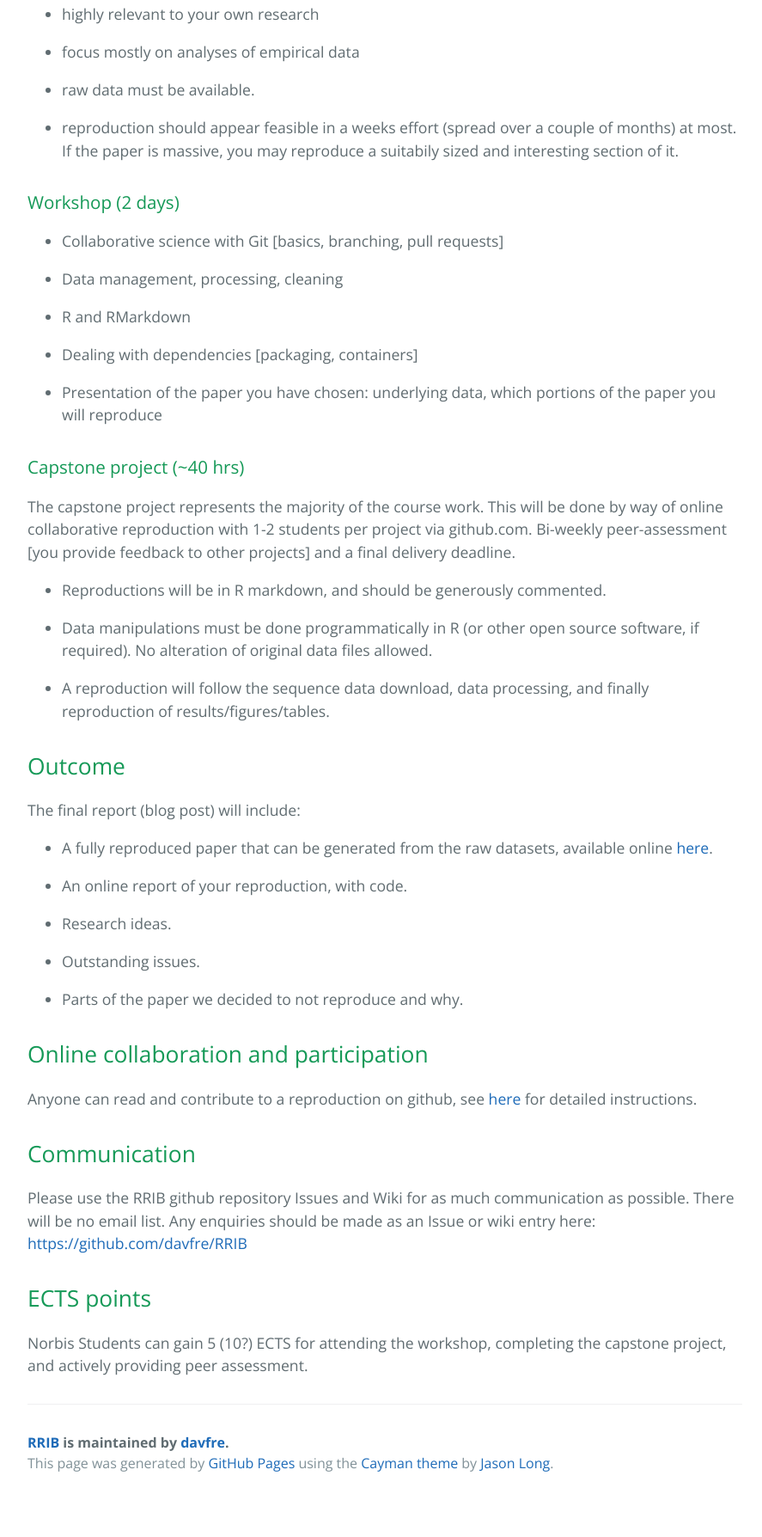
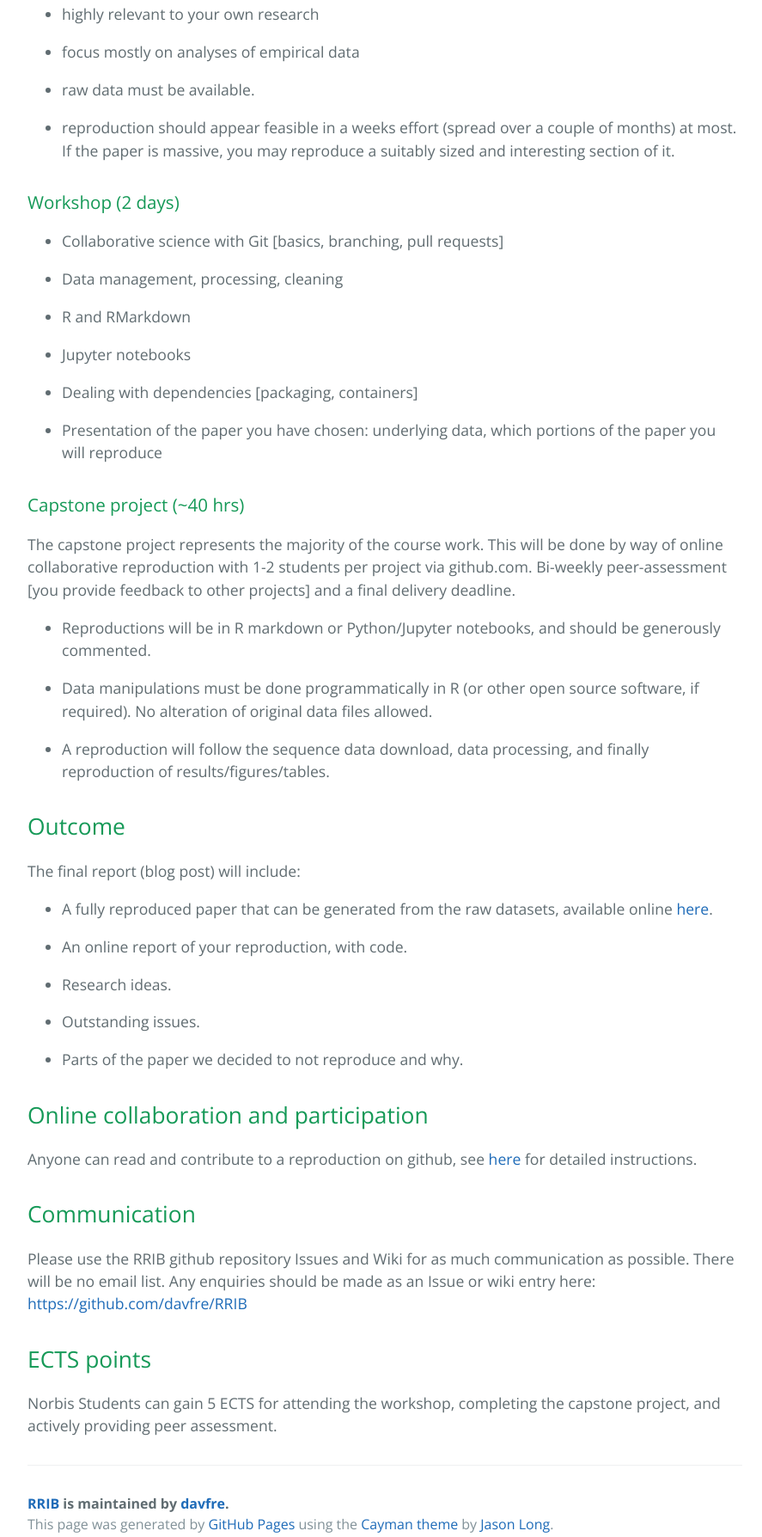
Before and after one commit to davfre/RRIB, a plain HTML site: page index.html in a window 1280 px wide. Shown: the part 1554-3342 px from the top of the page at 86% size, without its empty margins (192-1079 px from the left). Before the commit the page ends 3300 px from the top, so only its background shows below. Drawn offline with nearby package versions, Linux system fonts and the light colour scheme.

Commit message:
Update index.html
added Python/Jupyter notebook option

```diff
--- a/index.html
+++ b/index.html
@@ -41,7 +41,7 @@ received increasing attention in the scientific community in recent years. </p>
 collaborative and reproducible research, while learning bioinformatics and
 statistics methods relevant for our own research. Following a workshop that
 introduces and teaches methods, each student will reproduce a chosen paper
-using R + open source tools, and make the reproduction available online.</p>
+using R or Python + open source tools, and make the reproduction available online.</p>
 
 <h2>
 <a id="learning-outcomes" class="anchor" href="#learning-outcomes" aria-hidden="true"><span aria-hidden="true" class="octicon octicon-link"></span></a>Learning outcomes</h2>
@@ -49,7 +49,7 @@ using R + open source tools, and make the reproduction available online.</p>
 <ul>
 <li><p>You will learn good practise for how to make your own research reproducible.</p></li>
 <li><p>Reproduce the figures, tables, and statistical methods of a
-<a href="http://davfre.github.io/RRIB/">selected published paper</a> using R markdown
+<a href="http://davfre.github.io/RRIB/">selected published paper</a> using R markdown or Jupyter notebooks
 (and open-source tools).</p></li>
 <li><p>Make the reproduction publically available (git repo + blog post, possibly
 a paper in <a href="http://rescience.github.io/read/">http://rescience.github.io/read/</a> if suitable)</p></li>
@@ -75,7 +75,7 @@ Criteria:</p>
 <li><p>focus mostly on analyses of empirical data</p></li>
 <li><p>raw data must be available.</p></li>
 <li><p>reproduction should appear feasible in a weeks effort (spread over a couple
-of months) at most. If the paper is massive, you may reproduce a suitabily sized
+of months) at most. If the paper is massive, you may reproduce a suitably sized
 and interesting section of it.</p></li>
 </ul>
 
@@ -86,6 +86,7 @@ and interesting section of it.</p></li>
 <li><p>Collaborative science with Git [basics, branching, pull requests]</p></li>
 <li><p>Data management, processing, cleaning</p></li>
 <li><p>R and RMarkdown</p></li>
+<li><p>Jupyter notebooks</p></li>
 <li><p>Dealing with dependencies [packaging, containers]</p></li>
 <li><p>Presentation of the paper you have chosen: underlying data, which portions of
 the paper you will reproduce</p></li>
@@ -100,7 +101,7 @@ with 1-2 students per project via github.com. Bi-weekly peer-assessment
 [you provide feedback to other projects] and a final delivery deadline.</p>
 
 <ul>
-<li><p>Reproductions will be in R markdown, and should be generously commented.</p></li>
+<li><p>Reproductions will be in R markdown or Python/Jupyter notebooks, and should be generously commented.</p></li>
 <li><p>Data manipulations must be done programmatically in R (or other open source software, if
 required). No alteration of original data files allowed.</p></li>
 <li><p>A reproduction will follow the sequence data download, data processing, and
@@ -137,7 +138,7 @@ Issue or wiki entry here: <a href="https://github.com/davfre/RRIB">https://githu
 <h2>
 <a id="ects-points" class="anchor" href="#ects-points" aria-hidden="true"><span aria-hidden="true" class="octicon octicon-link"></span></a>ECTS points</h2>
 
-<p>Norbis Students can gain 5 (10?) ECTS for attending the workshop, completing the
+<p>Norbis Students can gain 5 ECTS for attending the workshop, completing the
 capstone project, and actively providing peer assessment.</p>
 
       <footer class="site-footer">
```
